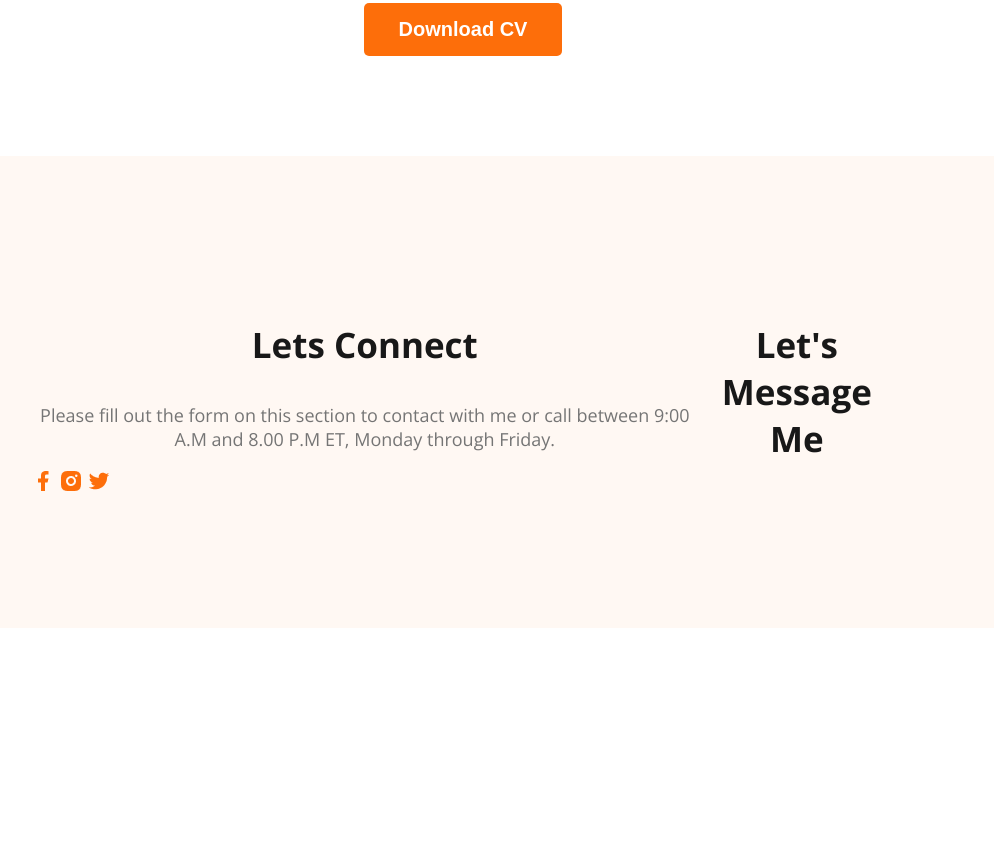
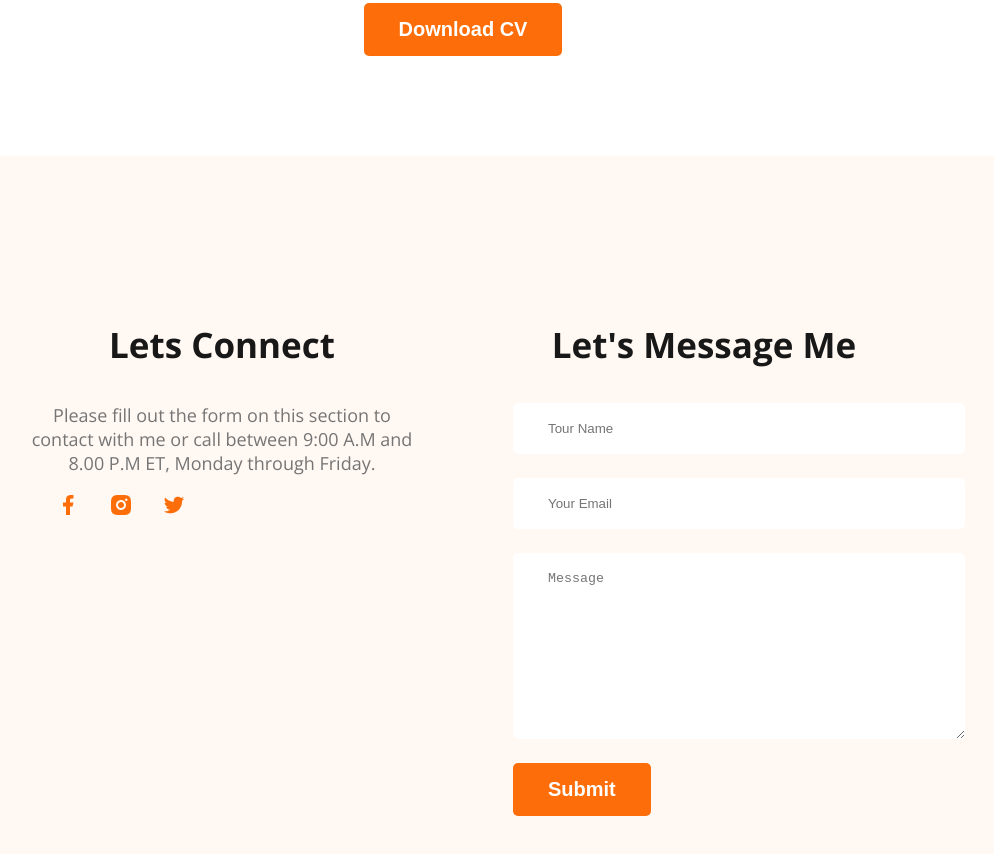
Before and after one commit to imranmashoud/web-development-portfolio, a plain HTML site: page index.html in a window 1280 px wide. Shown: the part 3202-4056 px from the top of the page, without its empty margins (177-1171 px from the left). Before the commit the page ends 3838 px from the top, so only its background shows below. Drawn offline with nearby package versions, Linux system fonts and the light colour scheme.

Commit message:
finished footer with contact form

```diff
--- a/index.html
+++ b/index.html
@@ -216,6 +216,18 @@
       </div>
       <div class="footer-column">
         <h3 class="section-title">Let's Message Me</h3>
+        <form class="contact" action="">
+          <input type="text" placeholder="Tour Name" />
+          <input type="email" name="" placeholder="Your Email" id="" />
+          <textarea
+            name=""
+            id=""
+            cols="30"
+            rows="10"
+            placeholder="Message"
+          ></textarea>
+          <input class="btn-primary" type="submit" value="Submit" />
+        </form>
       </div>
     </footer>
   </body>
--- a/styles/portfolio.css
+++ b/styles/portfolio.css
@@ -171,7 +171,27 @@ main section {
 /* footer style */
 footer {
   display: flex;
+  gap: 100px;
   background: #fff8f3;
   padding: 130px 200px;
   margin-top: 100px;
 }
+.social-links a {
+  margin-left: 25px;
+}
+.footer-column {
+  width: 50%;
+}
+
+.contact input[type="text"],
+.contact input[type="email"],
+textarea {
+  display: block;
+  margin-bottom: 24px;
+  padding: 18px 35px;
+  color: #757575;
+  border: none;
+  border-radius: 5px;
+  background-color: #fff;
+  width: 100%;
+}
```
